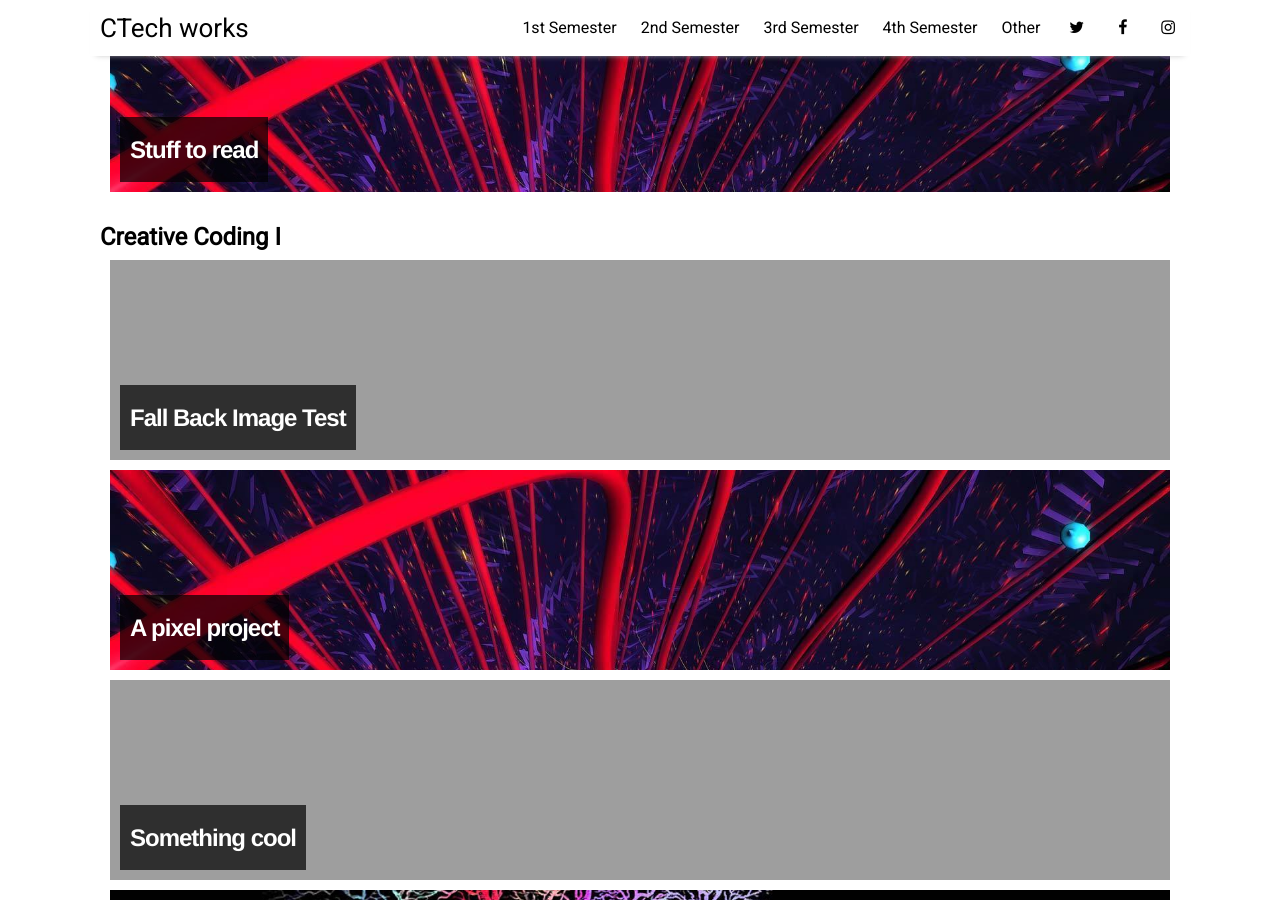
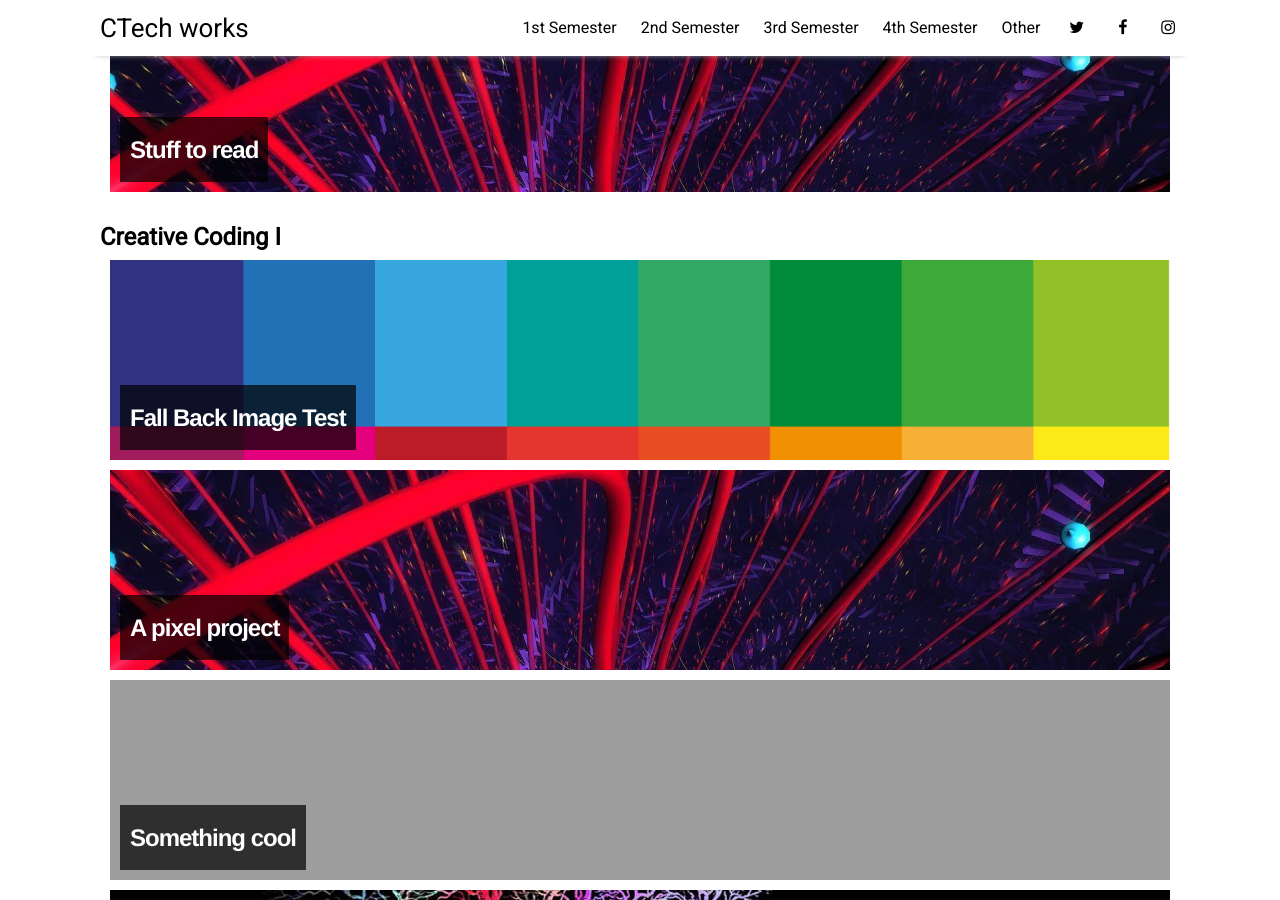
Before and after one commit to ctechfilmuniversity/ctechfilmuniversity.github.io, a Jekyll site: the page built from pages/1st-Semester.html, in a window 1280 px wide and 900 px high, scrolled down 436 px. Built offline with Jekyll 4.4.1, drawn with Linux system fonts in a browser that asks for light colours; nearby versions of some CDN libraries.

Commit message:
update fall-back cover image

```diff
--- a/pages/1st-Semester.html
+++ b/pages/1st-Semester.html
@@ -26,10 +26,10 @@ title: 1st Semester
 {% for post in site.categories.CCI %}
   <a href="{{ site.github.url }}{{ post.url }}">
     <div class="featured-posts"
-      {% if post.cover-image %}
+      {% if post.cover-image == "fall-back" %}
+        style="background-image:url({{ site.github.url }}{{ site.header-image }})"
+      {% else %}
         style="background-image:url({{ site.github.url }}/assets/img/test_pics/{{ post.cover-image }})"
-      {% elsif post.cover-image == "fall-back"  %}
-        style="background-image:url({{ site.github.url }}{{ site.header-image }})"
       {% endif %}
     >
       <h2><span>{{ post.title }}</span></h2>
```
